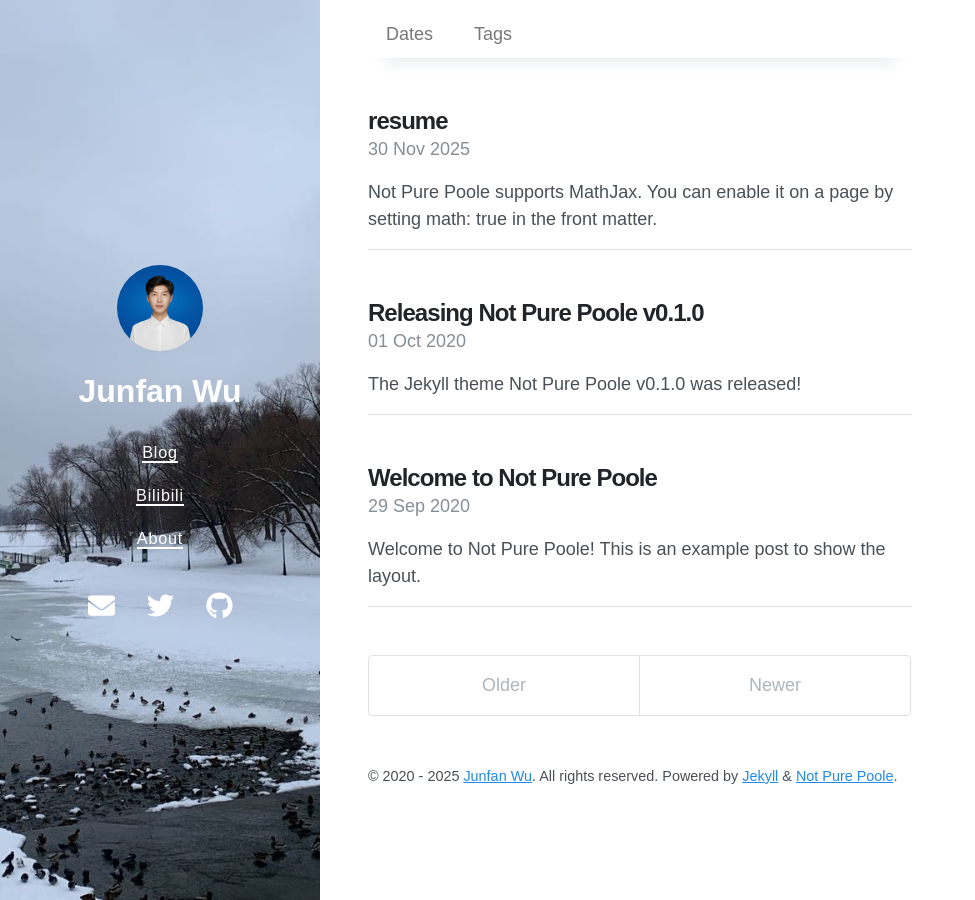
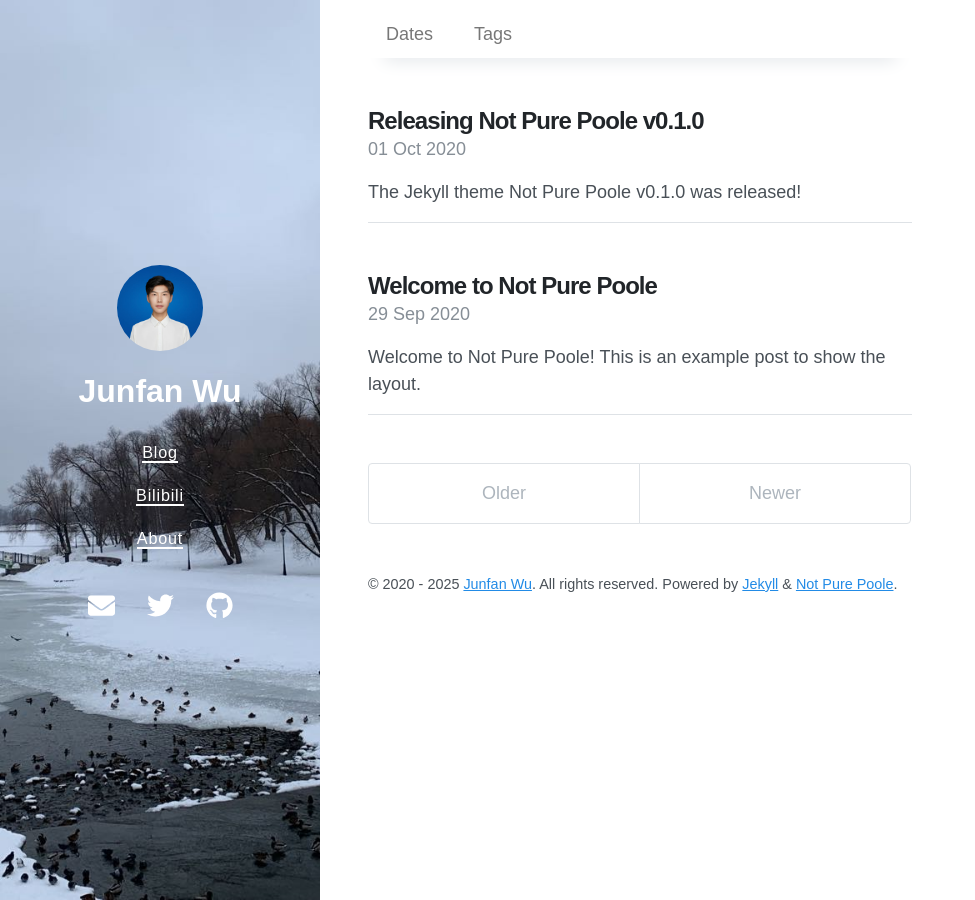
Before and after one commit to JunfanWu/junfanwu.github.io, a Jekyll site: the page built from index.html, in a window 1280 px wide. Shown: the whole page, without its empty margins (0-975 px from the left). Built offline with Jekyll 4.4.1, drawn with Linux system fonts in a browser that asks for light colours; nearby versions of some CDN libraries; the list of posts is cut into pages by our own code; a file with an impossible date is left out.

Commit message:
Update 2020-10-02-testing-mathjax.md

```diff
--- a/_posts/2020-10-02-testing-mathjax.md
+++ b/_posts/2020-10-02-testing-mathjax.md
@@ -3,7 +3,7 @@
 title: resume
 tags: mathjax
 math: true
-date: 2025-11-30 12:00  +0800
+date:
 ---
 Not Pure Poole supports [MathJax](https://www.mathjax.org/). You can enable it on a page by setting `math: true` in the front matter.
 
```
